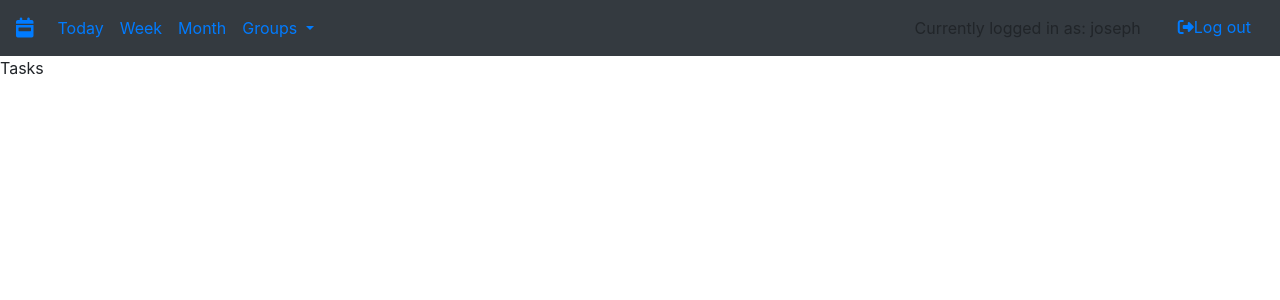
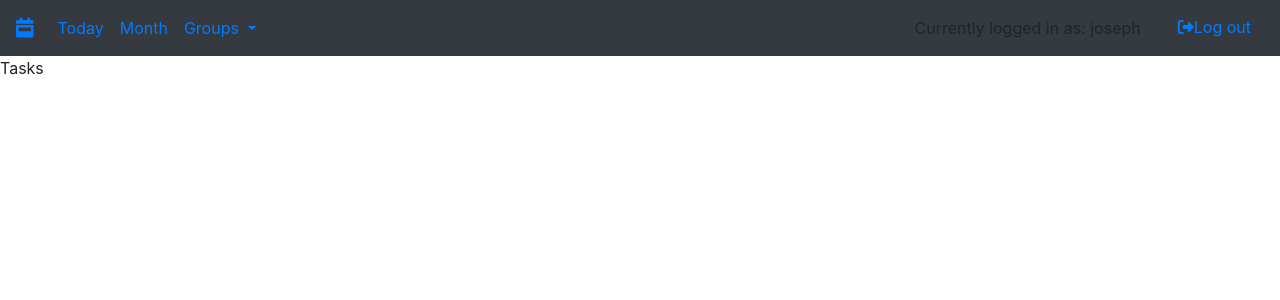
Before and after one commit to YifanWang0/softdev_p02, a Flask app: page /day in a window 1280 px wide. Shown: the top 300 px of the page. Run offline with Flask 2, Linux system fonts and the light colour scheme; a user stored in the database is signed in; some libraries are stand-ins or nearby versions.

Commit message:
deleted weekly

```diff
--- a/app/app.py
+++ b/app/app.py
@@ -115,12 +115,6 @@ def day():
                                               )
         return render_template('day.html')
 
-
-@app.route('/week', methods=['GET', 'POST'])
-def week():
-    return render_template('week.html')
-
-
 @app.route('/month', methods=['GET', 'POST'])
 def month():
     return render_template('month.html')
@@ -220,7 +214,7 @@ def createGroup():
         Group.query.filter_by(id = 2)
 
 @app.route('/profile', methods=['GET', 'POST'])
-def requests():
+def profile():
     return render_template('profile.html')
 
 if __name__ == "__main__":
--- a/app/templates/base.html
+++ b/app/templates/base.html
@@ -43,9 +43,6 @@
     <ul class="navbar-nav mr-auto">
         <li class="nav-item">
             <a class="nav-link" href="{{ url_for('day') }}">Today</a>
-        </li>
-        <li class="nav-item">
-            <a class="nav-link" href="{{ url_for('week') }}">Week</a>
         </li>
         <li class="nav-item">
             <a class="nav-link" href="{{ url_for('month') }}">Month</a>
```
